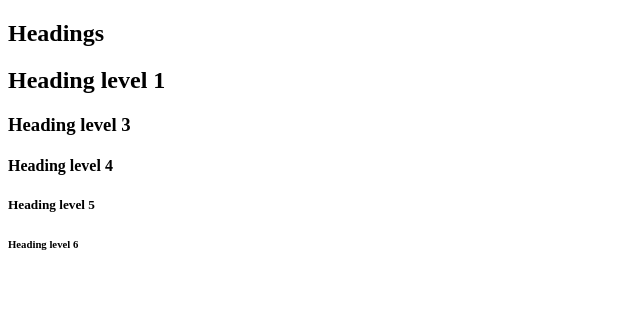
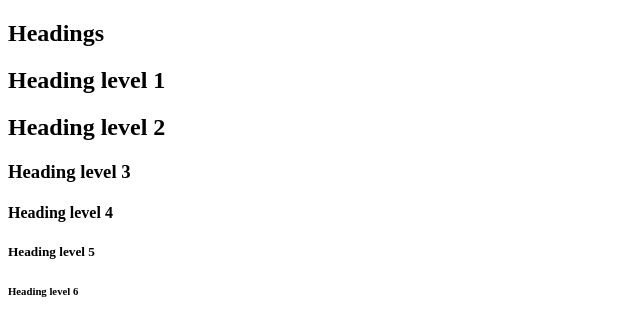
Before and after one commit to attahchisom6/alx-frontend, a plain HTML site: page 0x00-html_advanced/11-styleguide.html in a window 1280 px wide. Shown: the whole page, without its empty margins (0-640 px from the left). Drawn offline with Linux system fonts and the light colour scheme.

Commit message:
adjustment

```diff
--- a/0x00-html_advanced/11-styleguide.html
+++ b/0x00-html_advanced/11-styleguide.html
@@ -16,6 +16,7 @@
           <h2>Headings</h2>
         </header>
         <h1>Heading level 1</h1>
+        <h1>Heading level 2</h1>
         <h3>Heading level 3</h3>
         <h4>Heading level 4</h4>
         <h5>Heading level 5</h5>
```
